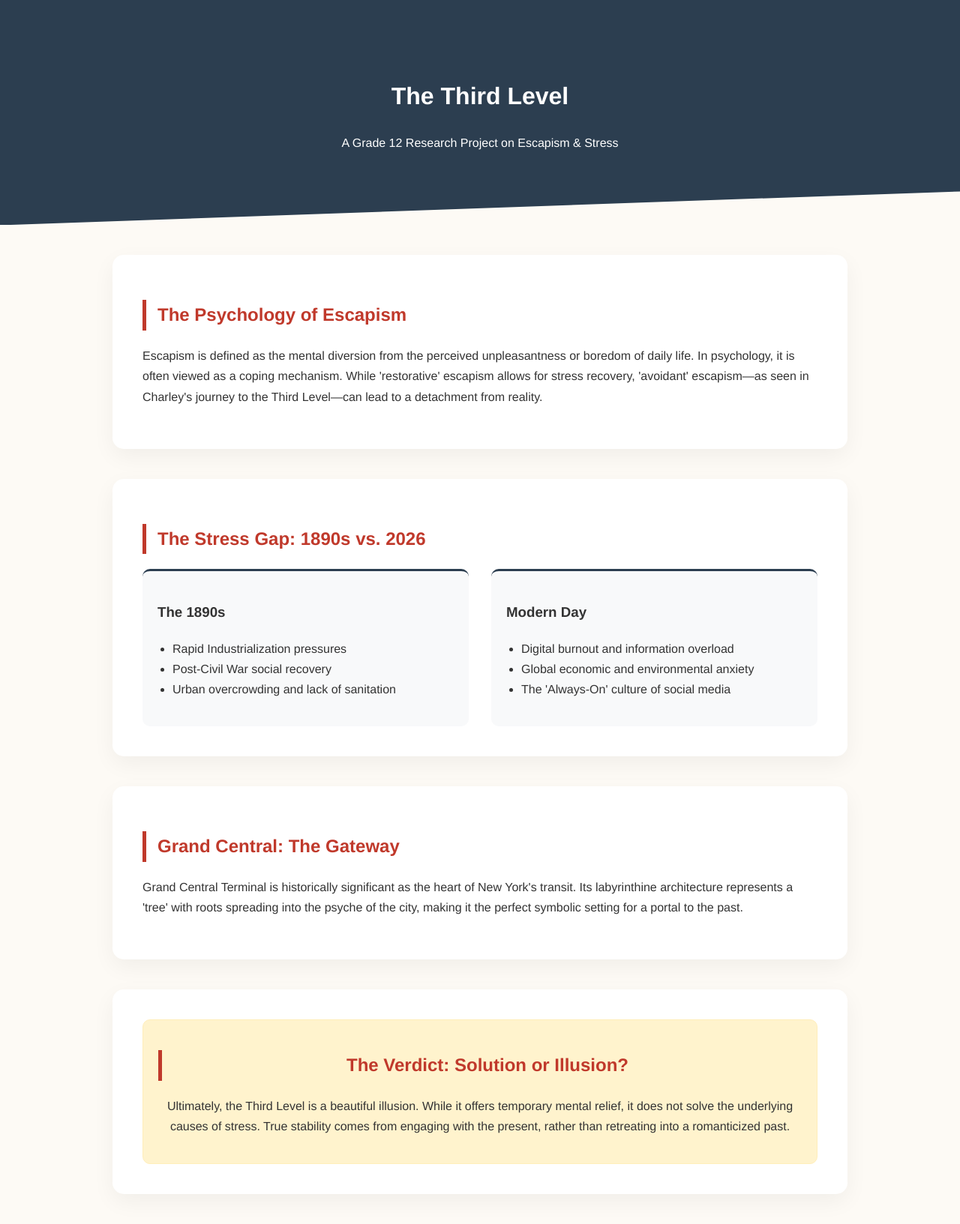
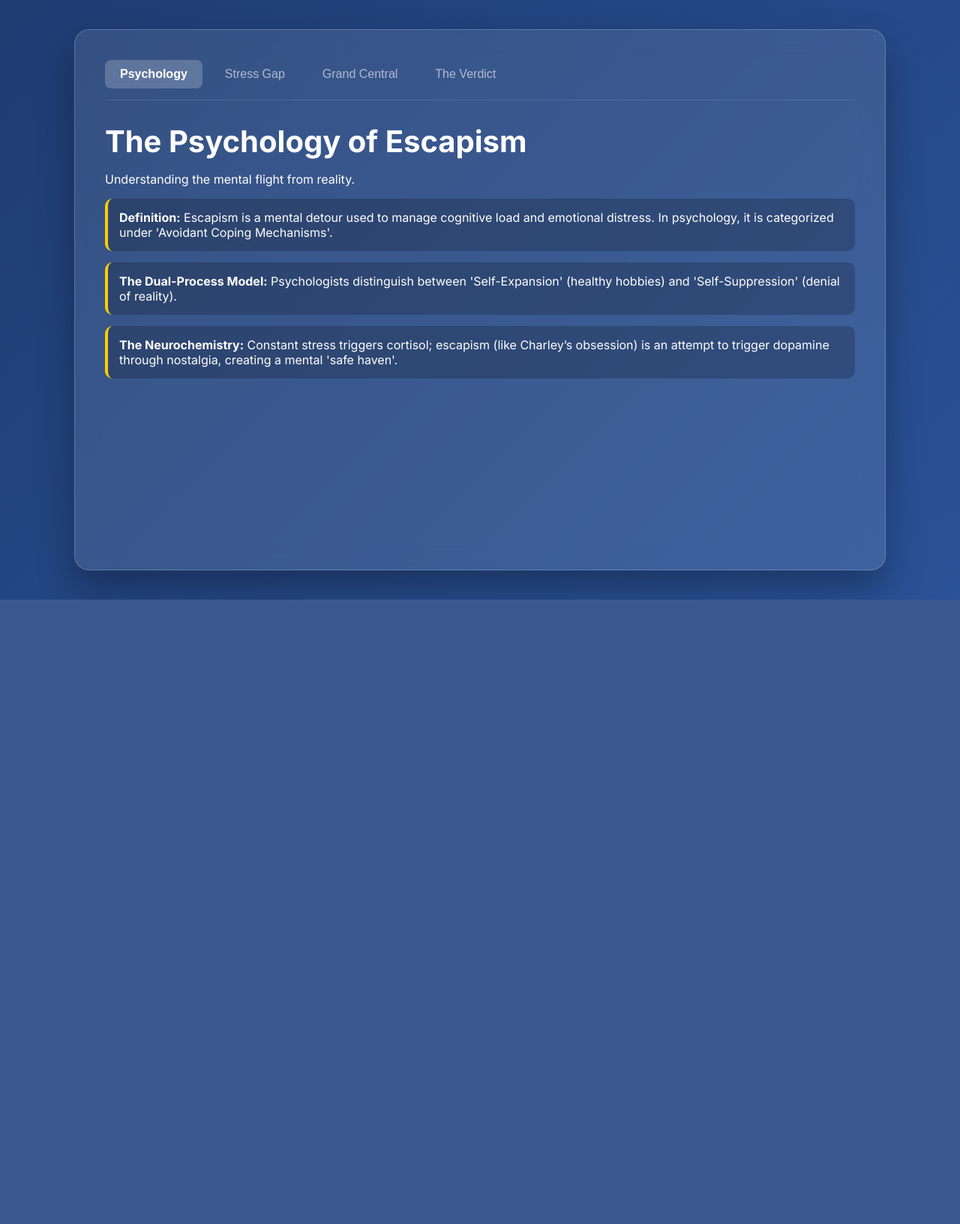
Before and after one commit to Github-of-dp/third-level-pbl, a Flask app: page / in a window 1280 px wide. Shown: the whole page at 75% size. After the commit the page ends 800 px from the top, so only its background shows below. Run offline with Flask 3, Linux system fonts and the light colour scheme.

Commit message:
Initiate

```diff
--- a/research.json
+++ b/research.json
@@ -1,27 +1,39 @@
 {
     "psychology": {
         "title": "The Psychology of Escapism",
-        "content": "Escapism is defined as the mental diversion from the perceived unpleasantness or boredom of daily life. In psychology, it is often viewed as a coping mechanism. While 'restorative' escapism allows for stress recovery, 'avoidant' escapism—as seen in Charley's journey to the Third Level—can lead to a detachment from reality."
+        "description": "Understanding the mental flight from reality.",
+        "details": [
+            "<strong>Definition:</strong> Escapism is a mental detour used to manage cognitive load and emotional distress. In psychology, it is categorized under 'Avoidant Coping Mechanisms'.",
+            "<strong>The Dual-Process Model:</strong> Psychologists distinguish between 'Self-Expansion' (healthy hobbies) and 'Self-Suppression' (denial of reality).",
+            "<strong>The Neurochemistry:</strong> Constant stress triggers cortisol; escapism (like Charley’s obsession) is an attempt to trigger dopamine through nostalgia, creating a mental 'safe haven'."
+        ]
     },
     "comparison": {
-        "title": "The Stress Gap: 1890s vs. 2026",
+        "title": "The Stress Evolution",
+        "description": "How 1894 and 2026 differ in their pressure points.",
         "vintage": [
-            "Rapid Industrialization pressures",
-            "Post-Civil War social recovery",
-            "Urban overcrowding and lack of sanitation"
+            "<strong>Neurasthenia:</strong> A 19th-century term for 'nerve exhaustion' caused by the newly invented telegraph and steam engine.",
+            "<strong>Post-War Recovery:</strong> Lingering social anxiety from the Civil War era.",
+            "<strong>Industrial Rigidity:</strong> Extreme physical labor and lack of labor rights."
         ],
         "modern": [
-            "Digital burnout and information overload",
-            "Global economic and environmental anxiety",
-            "The 'Always-On' culture of social media"
+            "<strong>Digital Burnout:</strong> The 'Always-On' culture where work follows you home via smartphones.",
+            "<strong>Choice Paralysis:</strong> The modern stress of infinite options leading to decision fatigue.",
+            "<strong>Environmental Anxiety:</strong> A global-scale stressor that didn't exist in the 1890s."
         ]
     },
     "history": {
-        "title": "Grand Central: The Gateway",
-        "content": "Grand Central Terminal is historically significant as the heart of New York's transit. Its labyrinthine architecture represents a 'tree' with roots spreading into the psyche of the city, making it the perfect symbolic setting for a portal to the past."
+        "title": "Grand Central Symbolism",
+        "description": "The architecture of a transition.",
+        "details": [
+            "<strong>The Labyrinth:</strong> Built in its current form in 1913, the station was designed to handle massive flows of people, creating a natural environment for someone to get 'lost' in.",
+            "<strong>The Roots of the City:</strong> The story describes the station as a tree pushing out tunnels like roots. This symbolizes how the subconscious mind constantly seeks new exits when the surface world becomes unbearable.",
+            "<strong>Temporal Anchor:</strong> Grand Central is one of the few places in NYC that looks almost exactly as it did 100 years ago, making it a believable 'portal' for Charley."
+        ]
     },
     "verdict": {
-        "title": "The Verdict: Solution or Illusion?",
-        "content": "Ultimately, the Third Level is a beautiful illusion. While it offers temporary mental relief, it does not solve the underlying causes of stress. True stability comes from engaging with the present, rather than retreating into a romanticized past."
+        "title": "Final Analysis",
+        "description": "Is the Third Level a solution?",
+        "content": "Charley's Third Level is a <strong>Pathological Illusion</strong>. While it provides immediate relief from the 'war and worry' of the modern world, it represents a failure to adapt. In Grade 12 terms: The story warns us that while nostalgia is a pleasant place to visit, living there is a form of mental surrender. True resilience is found in the present."
     }
 }
--- a/static/style.css
+++ b/static/style.css
@@ -1,74 +1,91 @@
-:root {
-    --primary: #2c3e50;
-    --accent: #c0392b;
-    --bg: #fdfaf5;
+body {
+    margin: 0;
+    font-family: 'Inter', sans-serif;
+    background: linear-gradient(135deg, #1e3c72 0%, #2a5298 100%);
+    background-attachment: fixed;
+    height: 100vh;
+    display: flex;
+    justify-content: center;
+    align-items: center;
+    color: white;
 }
 
-body {
-    font-family: 'Helvetica Neue', Arial, sans-serif;
-    margin: 0;
-    background-color: var(--bg);
-    color: #333;
-    line-height: 1.7;
+.glass-container {
+    background: rgba(255, 255, 255, 0.1);
+    backdrop-filter: blur(15px);
+    border: 1px solid rgba(255, 255, 255, 0.2);
+    width: 90%;
+    max-width: 1000px;
+    height: 80vh;
+    border-radius: 20px;
+    padding: 40px;
+    box-shadow: 0 25px 50px rgba(0,0,0,0.3);
+    overflow-y: auto;
 }
 
-.hero {
-    background: var(--primary);
-    color: white;
-    padding: 80px 20px;
-    text-align: center;
-    clip-path: polygon(0 0, 100% 0, 100% 85%, 0 100%);
+.tabs {
+    display: flex;
+    gap: 10px;
+    margin-bottom: 30px;
+    border-bottom: 1px solid rgba(255,255,255,0.1);
+    padding-bottom: 15px;
 }
 
-.content-box {
-    max-width: 900px;
-    margin: 40px auto;
-    padding: 40px;
-    background: white;
-    border-radius: 15px;
-    box-shadow: 0 10px 30px rgba(0,0,0,0.05);
+.tab-btn {
+    background: none;
+    border: none;
+    color: rgba(255,255,255,0.6);
+    cursor: pointer;
+    font-size: 1rem;
+    padding: 10px 20px;
+    transition: 0.3s;
+    border-radius: 8px;
 }
 
-/* Animations */
-.hidden {
-    opacity: 0;
-    transform: translateY(30px);
+.tab-btn.active {
+    background: rgba(255,255,255,0.2);
+    color: white;
+    font-weight: bold;
 }
 
-.visible {
-    opacity: 1;
-    transform: translateY(0);
-    transition: all 0.9s cubic-bezier(0.22, 1, 0.36, 1);
+#content-display {
+    transition: opacity 0.4s ease;
 }
 
-h2 {
-    color: var(--accent);
-    border-left: 5px solid var(--accent);
-    padding-left: 15px;
-    margin-bottom: 20px;
+.glass-card {
+    background: rgba(255, 255, 255, 0.05);
+    padding: 25px;
+    border-radius: 15px;
+    border: 1px solid rgba(255,255,255,0.1);
+    margin-top: 20px;
 }
 
-.grid {
+.comparison-grid {
     display: grid;
     grid-template-columns: 1fr 1fr;
-    gap: 30px;
+    gap: 20px;
 }
 
-.card {
-    background: #f8f9fa;
-    padding: 20px;
-    border-radius: 10px;
-    border-top: 3px solid var(--primary);
+h1 { font-size: 2.5rem; margin-bottom: 5px; }
+h3 { color: #ffcc00; margin-top: 0; }
+
+.detail-list {
+    list-style: none;
+    padding: 0;
 }
 
-.verdict-banner {
-    background: #fff3cd;
-    border: 1px solid #ffeeba;
-    padding: 20px;
+.detail-list li {
+    background: rgba(0,0,0,0.2);
+    margin-bottom: 15px;
+    padding: 15px;
     border-radius: 10px;
-    text-align: center;
+    border-left: 4px solid #ffcc00;
 }
 
-ul {
-    padding-left: 20px;
+.verdict {
+    font-size: 1.2rem;
+    line-height: 1.8;
+    text-align: center;
+    border-left: none;
+    border-bottom: 4px solid #ffcc00;
 }
--- a/templates/index.html
+++ b/templates/index.html
@@ -3,72 +3,72 @@
 <head>
     <meta charset="UTF-8">
     <meta name="viewport" content="width=device-width, initial-scale=1.0">
-    <title>The Third Level | Research Project</title>
+    <title>The Third Level | Interactive Research</title>
     <link rel="stylesheet" href="{{ url_for('static', filename='style.css') }}">
+    <link href="https://fonts.googleapis.com/css2?family=Inter:wght@300;400;700&display=swap" rel="stylesheet">
 </head>
 <body>
 
-    <header class="hero">
-        <h1 class="reveal-text">The Third Level</h1>
-        <p>A Grade 12 Research Project on Escapism & Stress</p>
-    </header>
+    <div class="glass-container">
+        <nav class="tabs">
+            <button class="tab-btn active" onclick="showTab('psychology')">Psychology</button>
+            <button class="tab-btn" onclick="showTab('comparison')">Stress Gap</button>
+            <button class="tab-btn" onclick="showTab('history')">Grand Central</button>
+            <button class="tab-btn" onclick="showTab('verdict')">The Verdict</button>
+        </nav>
 
-    <main id="content-area">
-        <section id="psych-box" class="content-box hidden"></section>
-        <section id="stress-box" class="content-box hidden"></section>
-        <section id="history-box" class="content-box hidden"></section>
-        <section id="verdict-box" class="content-box hidden"></section>
-    </main>
+        <header id="tab-header">
+            <h1 id="main-title">Loading...</h1>
+            <p id="main-desc"></p>
+        </header>
+
+        <div id="content-display" class="fade-in">
+            </div>
+    </div>
 
     <script>
-        // Fetch the research data from our Flask route
+        let researchData = {};
+
         fetch('/get_research')
-            .then(response => response.json())
+            .then(res => res.json())
             .then(data => {
-                // 1. Populate Psychology
-                document.getElementById('psych-box').innerHTML = `
-                    <h2>${data.psychology.title}</h2>
-                    <p>${data.psychology.content}</p>
-                `;
+                researchData = data;
+                showTab('psychology'); // Initial Load
+            });
 
-                // 2. Populate Comparison
-                document.getElementById('stress-box').innerHTML = `
-                    <h2>${data.comparison.title}</h2>
-                    <div class="grid">
-                        <div class="card">
-                            <h3>The 1890s</h3>
-                            <ul>${data.comparison.vintage.map(item => `<li>${item}</li>`).join('')}</ul>
-                        </div>
-                        <div class="card">
-                            <h3>Modern Day</h3>
-                            <ul>${data.comparison.modern.map(item => `<li>${item}</li>`).join('')}</ul>
-                        </div>
-                    </div>
-                `;
+        function showTab(tabName) {
+            const data = researchData[tabName];
+            const display = document.getElementById('content-display');
+            const headerTitle = document.getElementById('main-title');
+            const headerDesc = document.getElementById('main-desc');
 
-                // 3. Populate History
-                document.getElementById('history-box').innerHTML = `
-                    <h2>${data.history.title}</h2>
-                    <p>${data.history.content}</p>
-                `;
+            // Update Tab Buttons
+            document.querySelectorAll('.tab-btn').forEach(btn => {
+                btn.classList.toggle('active', btn.innerText.toLowerCase().includes(tabName.substring(0,3)));
+            });
 
-                // 4. Populate Verdict
-                document.getElementById('verdict-box').innerHTML = `
-                    <div class="verdict-banner">
-                        <h2>${data.verdict.title}</h2>
-                        <p>${data.verdict.content}</p>
-                    </div>
-                `;
+            // Trigger smooth fade out
+            display.style.opacity = 0;
 
-                // Trigger the smooth animations
-                const boxes = document.querySelectorAll('.content-box');
-                boxes.forEach((box, index) => {
-                    setTimeout(() => {
-                        box.classList.remove('hidden');
-                        box.classList.add('visible');
-                    }, index * 300); // Staggered delay
-                });
-            });
+            setTimeout(() => {
+                headerTitle.innerText = data.title;
+                headerDesc.innerText = data.description || "";
+
+                if(tabName === 'comparison') {
+                    display.innerHTML = `
+                        <div class="comparison-grid">
+                            <div class="glass-card"><h3>1890s</h3><ul>${data.vintage.map(i => `<li>${i}</li>`).join('')}</ul></div>
+                            <div class="glass-card"><h3>2026</h3><ul>${data.modern.map(i => `<li>${i}</li>`).join('')}</ul></div>
+                        </div>`;
+                } else if(data.details) {
+                    display.innerHTML = `<ul class="detail-list">${data.details.map(i => `<li>${i}</li>`).join('')}</ul>`;
+                } else {
+                    display.innerHTML = `<div class="glass-card verdict">${data.content}</div>`;
+                }
+
+                display.style.opacity = 1;
+            }, 300);
+        }
     </script>
 </body>
 </html>
```
